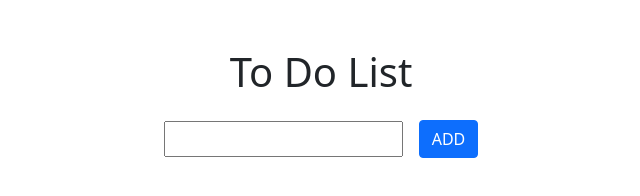
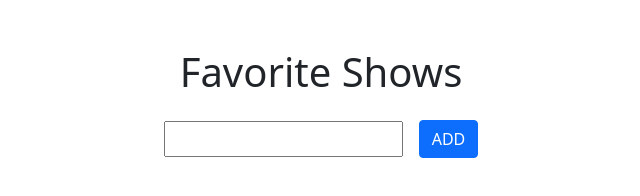
Before and after one commit to Navid101/To-Do, a website: page public/index.html in a window 1280 px wide. Shown: the whole page, without its empty margins (319-959 px from the left). Drawn offline with nearby package versions, Linux system fonts and the light colour scheme.

Commit message:
changed title

```diff
--- a/public/index.html
+++ b/public/index.html
@@ -4,13 +4,13 @@
     <meta charset="UTF-8">
     <meta http-equiv="X-UA-Compatible" content="IE=edge">
     <meta name="viewport" content="width=device-width, initial-scale=1.0">
-    <title>Todo App</title>
+    <title>Favorite Shows</title>
     <link href="https://cdn.jsdelivr.net/npm/bootstrap@5.0.2/dist/css/bootstrap.min.css" rel="stylesheet" integrity="sha384-EVSTQN3/azprG1Anm3QDgpJLIm9Nao0Yz1ztcQTwFspd3yD65VohhpuuCOmLASjC" crossorigin="anonymous">
     <link rel="stylesheet" href="style.css">
 </head>
 <body>
     <div class="container d-flex flex-column align-items-center justify-content-center pt-5">
-        <h1>To Do List</h1>
+        <h1>Favorite Shows</h1>
         <form class="d-flex align-items-center gap-3 py-3">
             <input type="text" class="py-1" id="input" autocomplete="off">
             <button type="submit" class="btn btn-primary">ADD</button>
```
